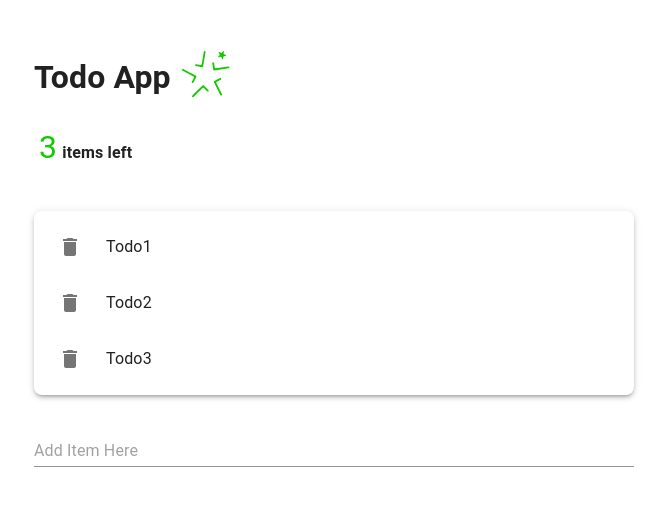
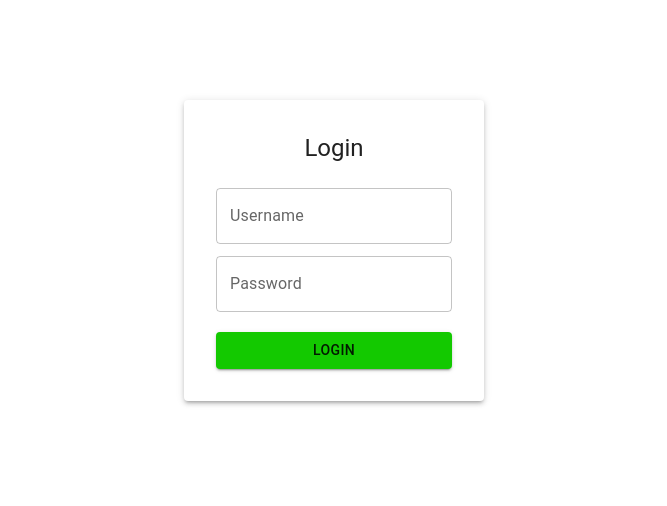
Before and after one commit to belltree-taka/ZenDo, a React (Vite) app: page / in a window 1280 px wide. Shown: the top 506 px of the page, without its empty margins (306-973 px from the left). Built offline with nearby package versions, Linux system fonts and the light colour scheme.

Commit message:
Add basic login feature

```diff
--- /dev/null
+++ b/src/Login.jsx
@@ -0,0 +1,71 @@
+import { useState } from 'react'
+import { TextField, Button, Snackbar, Alert, Paper, Typography } from '@mui/material'
+import PropTypes from 'prop-types'
+
+const Login = ({ onLogin }) => {
+  const [username, setUsername] = useState('')
+  const [password, setPassword] = useState('')
+  const [warning, setWarning] = useState('')
+
+  const submitHandler = (e) => {
+    e.preventDefault()
+    if (username === 'admin' && password === 'password') {
+      localStorage.setItem('loggedIn', 'true')
+      if (typeof onLogin === 'function') onLogin()
+    } else {
+      setWarning('Invalid credentials')
+    }
+  }
+
+  return (
+    <Paper
+      elevation={3}
+      sx={{ width: 300, margin: '100px auto', padding: 4, textAlign: 'center' }}
+    >
+      <Typography variant="h5" component="h2" sx={{ marginBottom: 2 }}>
+        Login
+      </Typography>
+      <form onSubmit={submitHandler}>
+        <TextField
+          label="Username"
+          variant="outlined"
+          fullWidth
+          margin="dense"
+          value={username}
+          onChange={(e) => setUsername(e.target.value)}
+        />
+        <TextField
+          label="Password"
+          type="password"
+          variant="outlined"
+          fullWidth
+          margin="dense"
+          value={password}
+          onChange={(e) => setPassword(e.target.value)}
+        />
+        <Button
+          type="submit"
+          variant="contained"
+          color="primary"
+          fullWidth
+          sx={{ marginTop: 2 }}
+        >
+          Login
+        </Button>
+      </form>
+      <Snackbar
+        open={Boolean(warning)}
+        autoHideDuration={3000}
+        onClose={() => setWarning('')}
+      >
+        {warning ? <Alert severity="error">{warning}</Alert> : null}
+      </Snackbar>
+    </Paper>
+  )
+}
+
+Login.propTypes = {
+  onLogin: PropTypes.func,
+}
+
+export default Login
--- a/src/Todo.jsx
+++ b/src/Todo.jsx
@@ -3,10 +3,11 @@ import { useState } from 'react'
 import { nanoid } from 'nanoid'
 import TodoList from './TodoList'
 import TodoForm from './TodoForm'
-import { Typography } from '@mui/material';
+import { Typography, Button } from '@mui/material';
+import PropTypes from 'prop-types'
 
 
-const Todo = () => {
+const Todo = ({ onLogout }) => {
     // Sample Data
     const todoItems = [
         {id: 1, name: 'Todo1', edit: false, completed: false},
@@ -140,13 +141,14 @@ const Todo = () => {
 
     const remainingCount = todos.filter(todo => !todo.completed).length
 
-	return(
+        return(
         <React.Fragment>
-                <header style={{width: '80%', paddingTop: '30px', maxWidth: 600, margin: '0 auto'}}>
-                    <h1>
+                <header style={{width: '80%', paddingTop: '30px', maxWidth: 600, margin: '0 auto', display: 'flex', justifyContent: 'space-between', alignItems: 'center'}}>
+                    <h1 style={{margin: 0}}>
                         Todo App
                         <img style={{width:'50px', height:'50px', verticalAlign: 'bottom', marginLeft:'10px'}}src="logo.svg" alt="logo"/>
                     </h1>
+                    { onLogout ? <Button variant="outlined" onClick={onLogout}>Logout</Button> : null }
                 </header>
                 <Typography sx={{display: 'block', width: '80%', maxWidth: 600, margin: '20px auto 0', fontWeight: 'bold'}}>
                     <Typography component="span" color='primary' style={{fontSize: '2rem', margin: '0 5px'}}>{remainingCount}</Typography>items left
@@ -158,3 +160,7 @@ const Todo = () => {
 }
 
 export default Todo
+
+Todo.propTypes = {
+    onLogout: PropTypes.func,
+}
--- a/src/main.jsx
+++ b/src/main.jsx
@@ -1,6 +1,7 @@
-import { StrictMode } from 'react'
+import { StrictMode, useEffect, useState } from 'react'
 import { createRoot } from 'react-dom/client'
 import Todo from './Todo.jsx'
+import Login from './Login.jsx'
 import { createTheme, ThemeProvider, CssBaseline } from "@mui/material";
 
 const theme = createTheme({
@@ -11,11 +12,36 @@ const theme = createTheme({
   },
 });
 
+const App = () => {
+  const [loggedIn, setLoggedIn] = useState(false)
+
+  useEffect(() => {
+    if (localStorage.getItem('loggedIn') === 'true') {
+      setLoggedIn(true)
+    }
+  }, [])
+
+  const handleLogin = () => setLoggedIn(true)
+
+  const handleLogout = () => {
+    localStorage.removeItem('loggedIn')
+    setLoggedIn(false)
+  }
+
+  return (
+    <ThemeProvider theme={theme}>
+      <CssBaseline />
+      {loggedIn ? (
+        <Todo onLogout={handleLogout} />
+      ) : (
+        <Login onLogin={handleLogin} />
+      )}
+    </ThemeProvider>
+  )
+}
+
 createRoot(document.getElementById('root')).render(
   <StrictMode>
-    <ThemeProvider theme={theme}>
-      <CssBaseline/>
-      <Todo/>
-    </ThemeProvider>
+    <App />
   </StrictMode>
 )
```
